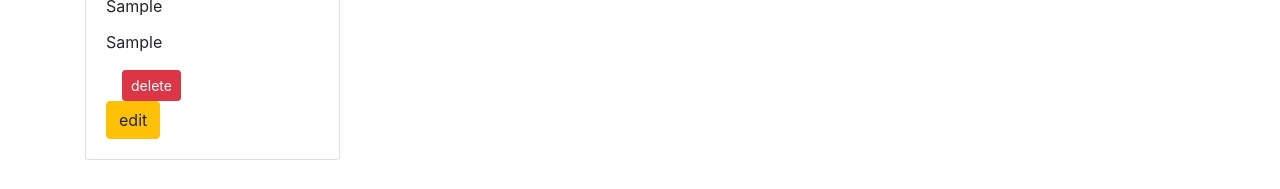
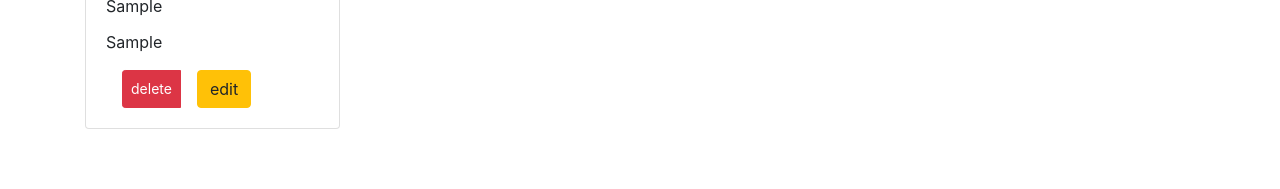
Before and after one commit to marcinbik/Redux-tutorial, a React (Create React App) app: page / in a window 1280 px wide. Both pictures are taken after typing "Sample", "Sample", "Sample" into the empty fields and a click on the input 640 px from the left and 229 px from the top of the page. Shown: the part 451-640 px from the top of the page. Built offline with nearby package versions, Linux system fonts and the light colour scheme.

Commit message:
repair edit error

```diff
--- a/package.json
+++ b/package.json
@@ -8,13 +8,15 @@
     "@testing-library/user-event": "^7.2.1",
     "bootstrap": "^4.5.0",
     "lodash": "^4.17.15",
+    "node-sass": "^4.14.1",
     "react": "^16.13.1",
     "react-dom": "^16.13.1",
     "react-hook-form": "^5.7.2",
     "react-redux": "^7.2.0",
     "react-scripts": "3.4.1",
     "reactstrap": "^8.5.1",
-    "redux": "^4.0.5"
+    "redux": "^4.0.5",
+    "sas": "^3.0.4"
   },
   "scripts": {
     "start": "react-scripts start",
--- a/src/components/Modal/Modal.jsx
+++ b/src/components/Modal/Modal.jsx
@@ -4,8 +4,8 @@ import Form from "../Form";
 import { useDispatch } from "react-redux";
 import { EDIT_ITEM } from "../../redux/actions/movies";
 
-const EditModal = (props) => {
-  const { buttonLabel = "edit", id } = props;
+const EditModal = ({ buttonLabel = "edit", id }) => {
+
 
   const [modal, setModal] = useState(false);
 
@@ -13,9 +13,9 @@ const EditModal = (props) => {
 
   const dispatch = useDispatch();
 
-  const handleEdit = (data) => {
-    console.log(id);
-    const movie = { id: id, title: data.title };
+  const onEdit = (data) => {
+
+    const movie = { id,...data };
     dispatch({ type: EDIT_ITEM, movie });
     toggle();
   };
@@ -28,7 +28,7 @@ const EditModal = (props) => {
       <Modal isOpen={modal} toggle={toggle}>
         <ModalHeader toggle={toggle}>Edit movie</ModalHeader>
         <ModalBody>
-          <Form onSubmit={handleEdit} />
+          <Form onSubmit={onEdit} />
         </ModalBody>
         <ModalFooter>
           <Button color="secondary" onClick={toggle}>
--- a/src/components/Movie/Movie.jsx
+++ b/src/components/Movie/Movie.jsx
@@ -1,10 +1,9 @@
 import React from "react";
-import { Button, Card, Col, CardBody, CardTitle, CardText } from "reactstrap";
+import { Button, Card, Col, CardBody, CardTitle, CardText, ButtonGroup } from "reactstrap";
 import Modal from "../Modal";
 
+const Movie = ({ id, title, picture, description, onRemove }) => {
 
-const Movie = ({ id, title,picture,description, onRemove }) => {
-  console.log(picture,description);
   return (
     <Col xs={12} md={4} lg={3}>
       <Card className="my-3">
@@ -12,9 +11,17 @@ const Movie = ({ id, title,picture,description, onRemove }) => {
           <img width="100%" src={picture} alt="Card  cap" />
           <CardTitle>{title}</CardTitle>
           <CardText>{description}</CardText>
-          <Button color="danger" size="sm" className="mx-3"  onClick={() => onRemove(id)}>
+          <ButtonGroup>
+          <Button
+            color="danger"
+            size="sm"
+            className="mx-3"
+            onClick={() => onRemove(id)}
+          >
             delete
-          </Button><Modal id = {id}/>
+          </Button>
+          <Modal id={id} />
+          </ButtonGroup>
         </CardBody>
       </Card>
     </Col>
```
Also changed, not shown: 1 other file (tests, documents, lock files or other folders).
